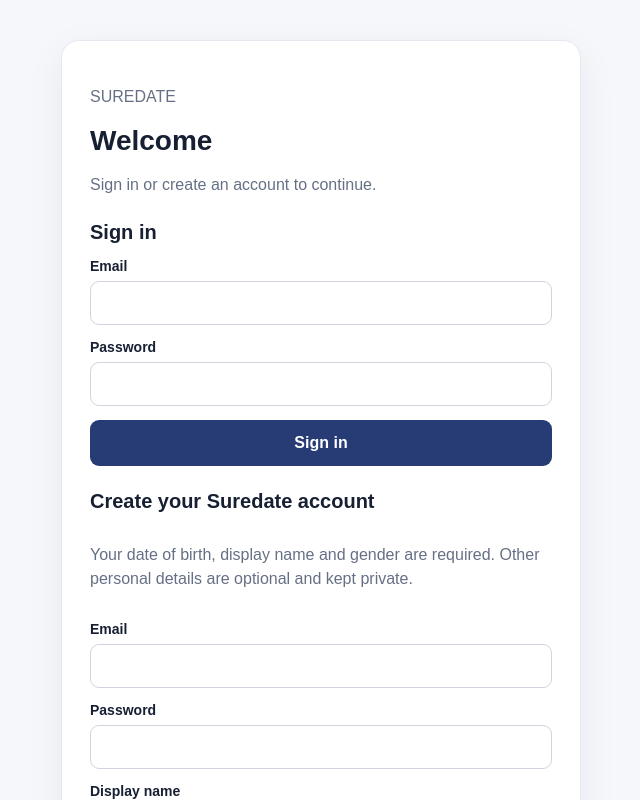
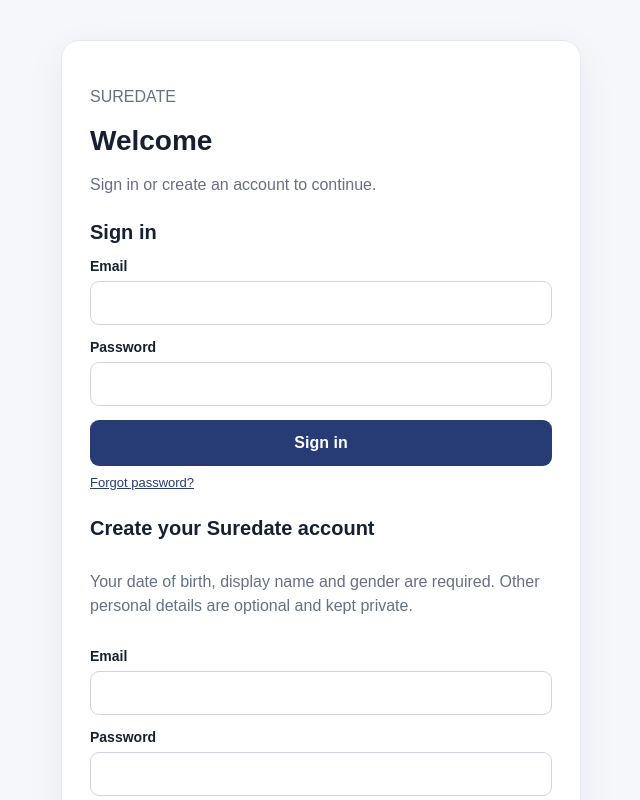
Before and after one commit to patrickstanley549-ops/suredate, a Next.js app: page /login in a window 1280 px wide. Shown: the top 800 px of the page, without its empty margins (319-959 px from the left). Built offline with nearby package versions, Linux system fonts and the light colour scheme.

Commit message:
Add forgot password link to sign-in page

```diff
--- a/app/login/page.tsx
+++ b/app/login/page.tsx
@@ -4,12 +4,12 @@ import { login, signup } from "./actions";
 type Props = { searchParams: Promise<{ error?: string; message?: string; next?: string }> };
 const errors: Record<string, string> = {
   "invalid-credentials": "Email or password is incorrect.",
+  "signup-failed": "We could not create your account. Please check your details and try again.",
   "password-too-short": "Use a password with at least 8 characters.",
   "invalid-date": "Enter a valid date of birth.",
   "under-18": "Suredate is for adults aged 18 and over.",
   "display-name-required": "Enter a display name (up to 40 characters).",
   "gender-required": "Choose a gender to create your profile.",
-  "signup-failed": "We could not create your account. Please check your details and try again.",
 };
 
 export default async function LoginPage({ searchParams }: Props) {
@@ -19,12 +19,14 @@ export default async function LoginPage({ searchParams }: Props) {
     <p className="muted">Sign in or create an account to continue.</p>
     {params.error && <p className="notice" role="alert">{errors[params.error] ?? "Something went wrong."}</p>}
     {params.message === "check-email" && <p className="notice" role="status">Check your email for the confirmation link. Your profile details have been saved privately.</p>}
+    {params.message === "password-updated" && <p className="notice" role="status">Your password has been updated. Please sign in with your new password.</p>}
     <form action={login}>
       <input type="hidden" name="next" value={params.next ?? "/dashboard"} />
       <h2>Sign in</h2>
       <label>Email<input name="email" type="email" autoComplete="email" required /></label>
       <label>Password<input name="password" type="password" autoComplete="current-password" minLength={8} required /></label>
       <button type="submit">Sign in</button>
+      <p className="field-help"><Link href="/forgot-password">Forgot password?</Link></p>
     </form>
     <form action={signup}>
       <h2>Create your Suredate account</h2>
```
